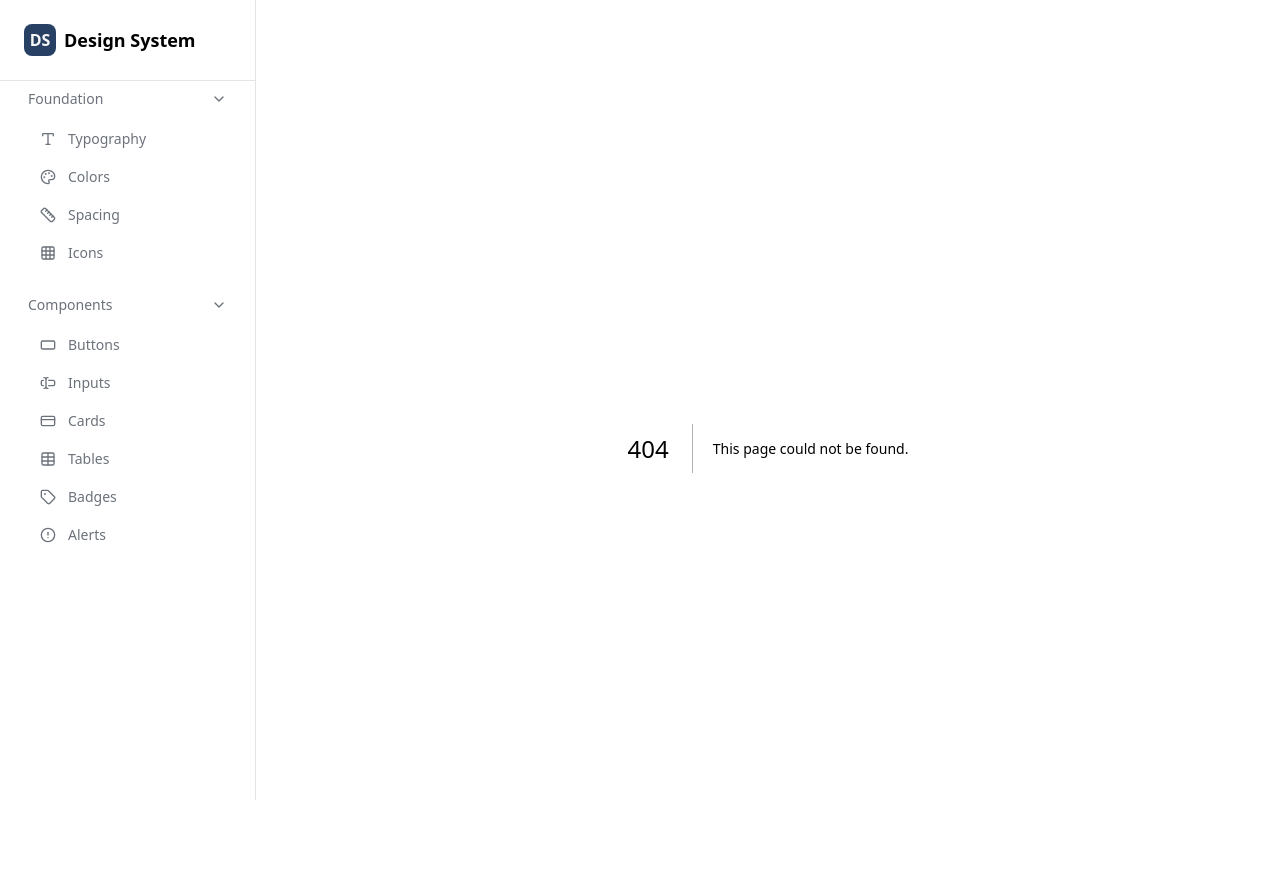
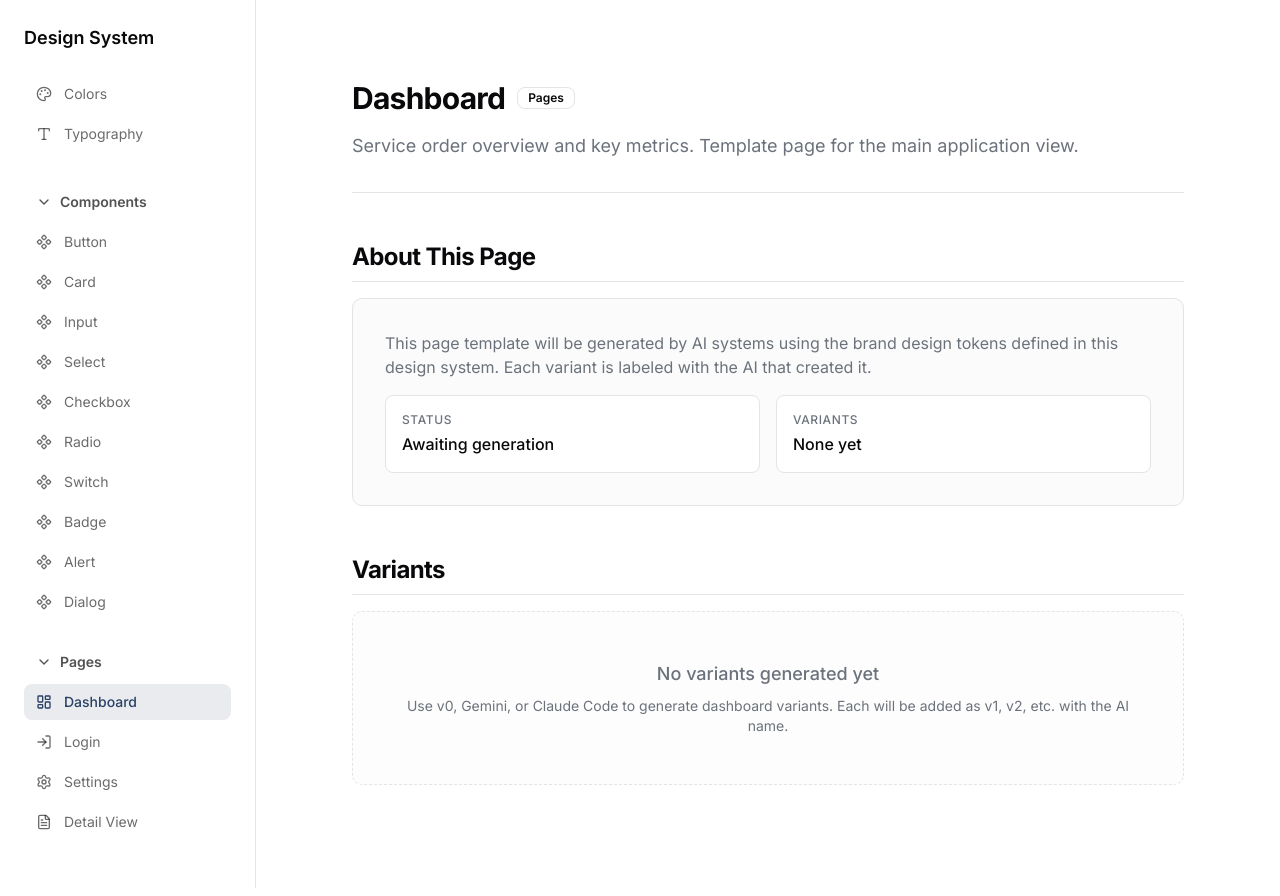
Before and after one commit to sftmlg/schmid-design-system, a Next.js app: page /pages/dashboard in a window 1280 px wide. Before the commit this address had no page. Built offline with nearby package versions, Linux system fonts and the light colour scheme.

Commit message:
Fix font rendering, add Font Families section, scaffold Pages

```diff
--- a/src/app/brand.css
+++ b/src/app/brand.css
@@ -46,10 +46,10 @@
 	/* Shapes */
 	--radius: 0.625rem;
 
-	/* Typography — references next/font CSS variables from layout.tsx */
-	--font-heading: var(--font-inter), ui-sans-serif, system-ui, sans-serif;
-	--font-body: var(--font-inter), ui-sans-serif, system-ui, sans-serif;
-	--font-mono: var(--font-jetbrains), ui-monospace, monospace;
+	/* Typography — use font names directly (next/font loads @font-face globally) */
+	--font-heading: 'Inter', ui-sans-serif, system-ui, sans-serif;
+	--font-body: 'Inter', ui-sans-serif, system-ui, sans-serif;
+	--font-mono: 'JetBrains Mono', ui-monospace, monospace;
 
 	/* Brand Metadata (used by overview page) */
 	--brand-name: 'Design System';
--- a/src/app/foundation/typography/page.tsx
+++ b/src/app/foundation/typography/page.tsx
@@ -11,6 +11,28 @@ export default function TypographyPage() {
 				description='Font families, heading hierarchy, body text styles, and type scale.'
 				badge='Foundation'
 			/>
+
+			<Section id='font-families' title='Font Families'>
+				<ComponentPreview>
+					<div className='grid grid-cols-1 md:grid-cols-3 gap-8'>
+						<div className='space-y-3'>
+							<p className='text-sm font-medium text-muted-foreground uppercase tracking-wider'>Heading</p>
+							<p className='text-4xl font-bold'>Inter</p>
+							<p className='text-sm text-muted-foreground'>Google Fonts</p>
+						</div>
+						<div className='space-y-3'>
+							<p className='text-sm font-medium text-muted-foreground uppercase tracking-wider'>Body</p>
+							<p className='text-4xl'>Inter</p>
+							<p className='text-sm text-muted-foreground'>Google Fonts</p>
+						</div>
+						<div className='space-y-3'>
+							<p className='text-sm font-medium text-muted-foreground uppercase tracking-wider'>Code</p>
+							<p className='text-4xl font-mono'>JetBrains Mono</p>
+							<p className='text-sm text-muted-foreground'>Google Fonts</p>
+						</div>
+					</div>
+				</ComponentPreview>
+			</Section>
 
 			<Section id='heading-elements' title='Heading Elements'>
 				<ComponentPreview>
--- a/src/app/globals.css
+++ b/src/app/globals.css
@@ -36,9 +36,8 @@
 	--radius-xl: calc(var(--radius) + 4px);
 	--radius-2xl: calc(var(--radius) + 8px);
 
-	/* Fonts */
+	/* Fonts — maps brand.css vars to Tailwind utilities */
 	--font-sans: var(--font-body);
-	--font-heading: var(--font-heading);
 	--font-mono: var(--font-mono);
 }
 
--- /dev/null
+++ b/src/app/pages/dashboard/page.tsx
@@ -0,0 +1,44 @@
+import { PageHeader } from '@/components/layout/page-header';
+import { Section } from '@/components/docs/section';
+
+export default function DashboardPage() {
+	return (
+		<div className='container mx-auto max-w-5xl py-8'>
+			<PageHeader
+				title='Dashboard'
+				description='Service order overview and key metrics. Template page for the main application view.'
+				badge='Pages'
+			/>
+
+			<Section id='about' title='About This Page'>
+				<div className='rounded-lg border bg-muted/40 p-8 space-y-4'>
+					<p className='text-muted-foreground'>
+						This page template will be generated by AI systems using the brand
+						design tokens defined in this design system. Each variant is labeled
+						with the AI that created it.
+					</p>
+					<div className='grid grid-cols-1 sm:grid-cols-2 gap-4'>
+						<div className='rounded-md border bg-background p-4 space-y-1'>
+							<p className='text-xs font-medium text-muted-foreground uppercase tracking-wider'>Status</p>
+							<p className='font-medium'>Awaiting generation</p>
+						</div>
+						<div className='rounded-md border bg-background p-4 space-y-1'>
+							<p className='text-xs font-medium text-muted-foreground uppercase tracking-wider'>Variants</p>
+							<p className='font-medium'>None yet</p>
+						</div>
+					</div>
+				</div>
+			</Section>
+
+			<Section id='variants' title='Variants'>
+				<div className='rounded-lg border border-dashed bg-muted/20 p-12 text-center space-y-2'>
+					<p className='text-lg font-medium text-muted-foreground'>No variants generated yet</p>
+					<p className='text-sm text-muted-foreground'>
+						Use v0, Gemini, or Claude Code to generate dashboard variants.
+						Each will be added as v1, v2, etc. with the AI name.
+					</p>
+				</div>
+			</Section>
+		</div>
+	);
+}
--- /dev/null
+++ b/src/app/pages/detail/page.tsx
@@ -0,0 +1,23 @@
+import { PageHeader } from '@/components/layout/page-header';
+import { Section } from '@/components/docs/section';
+
+export default function DetailPage() {
+	return (
+		<div className='container mx-auto max-w-5xl py-8'>
+			<PageHeader
+				title='Detail View'
+				description='Record detail and edit screen. Template page for viewing individual items.'
+				badge='Pages'
+			/>
+
+			<Section id='variants' title='Variants'>
+				<div className='rounded-lg border border-dashed bg-muted/20 p-12 text-center space-y-2'>
+					<p className='text-lg font-medium text-muted-foreground'>No variants generated yet</p>
+					<p className='text-sm text-muted-foreground'>
+						Use v0, Gemini, or Claude Code to generate detail view variants.
+					</p>
+				</div>
+			</Section>
+		</div>
+	);
+}
--- /dev/null
+++ b/src/app/pages/login/page.tsx
@@ -0,0 +1,23 @@
+import { PageHeader } from '@/components/layout/page-header';
+import { Section } from '@/components/docs/section';
+
+export default function LoginPage() {
+	return (
+		<div className='container mx-auto max-w-5xl py-8'>
+			<PageHeader
+				title='Login'
+				description='Authentication screen. Template page for user sign-in.'
+				badge='Pages'
+			/>
+
+			<Section id='variants' title='Variants'>
+				<div className='rounded-lg border border-dashed bg-muted/20 p-12 text-center space-y-2'>
+					<p className='text-lg font-medium text-muted-foreground'>No variants generated yet</p>
+					<p className='text-sm text-muted-foreground'>
+						Use v0, Gemini, or Claude Code to generate login page variants.
+					</p>
+				</div>
+			</Section>
+		</div>
+	);
+}
--- /dev/null
+++ b/src/app/pages/settings/page.tsx
@@ -0,0 +1,23 @@
+import { PageHeader } from '@/components/layout/page-header';
+import { Section } from '@/components/docs/section';
+
+export default function SettingsPage() {
+	return (
+		<div className='container mx-auto max-w-5xl py-8'>
+			<PageHeader
+				title='Settings'
+				description='Application settings and configuration. Template page for user preferences.'
+				badge='Pages'
+			/>
+
+			<Section id='variants' title='Variants'>
+				<div className='rounded-lg border border-dashed bg-muted/20 p-12 text-center space-y-2'>
+					<p className='text-lg font-medium text-muted-foreground'>No variants generated yet</p>
+					<p className='text-sm text-muted-foreground'>
+						Use v0, Gemini, or Claude Code to generate settings page variants.
+					</p>
+				</div>
+			</Section>
+		</div>
+	);
+}
--- a/src/components/layout/sidebar.tsx
+++ b/src/components/layout/sidebar.tsx
@@ -1,72 +1,66 @@
 'use client';
 
-import * as React from 'react';
+import { useState } from 'react';
 import Link from 'next/link';
 import { usePathname } from 'next/navigation';
+import { cn } from '@/lib/utils';
 import {
+	ChevronDown,
+	ChevronRight,
+	Palette,
 	Type,
-	Palette,
-	Ruler,
-	Grid3X3,
-	RectangleHorizontal,
-	TextCursorInput,
-	CreditCard,
-	Table,
-	Tag,
-	AlertCircle,
-	ChevronDown,
-	Menu,
-	X,
+	Component,
+	LayoutDashboard,
+	LogIn,
+	Settings,
+	FileText,
 } from 'lucide-react';
-import { cn } from '@/lib/utils';
 
-const foundationItems = [
-	{ name: 'Typography', href: '/foundation/typography', icon: Type },
-	{ name: 'Colors', href: '/foundation/colors', icon: Palette },
-	{ name: 'Spacing', href: '/foundation/spacing', icon: Ruler },
-	{ name: 'Icons', href: '/foundation/icons', icon: Grid3X3 },
+const componentItems = [
+	{ name: 'Button', href: '/components/button', icon: Component },
+	{ name: 'Card', href: '/components/card', icon: Component },
+	{ name: 'Input', href: '/components/input', icon: Component },
+	{ name: 'Select', href: '/components/select', icon: Component },
+	{ name: 'Checkbox', href: '/components/checkbox', icon: Component },
+	{ name: 'Radio', href: '/components/radio', icon: Component },
+	{ name: 'Switch', href: '/components/switch', icon: Component },
+	{ name: 'Badge', href: '/components/badge', icon: Component },
+	{ name: 'Alert', href: '/components/alert', icon: Component },
+	{ name: 'Dialog', href: '/components/dialog', icon: Component },
 ];
 
-const componentItems = [
-	{
-		name: 'Buttons',
-		href: '/components/buttons',
-		icon: RectangleHorizontal,
-	},
-	{ name: 'Inputs', href: '/components/inputs', icon: TextCursorInput },
-	{ name: 'Cards', href: '/components/cards', icon: CreditCard },
-	{ name: 'Tables', href: '/components/tables', icon: Table },
-	{ name: 'Badges', href: '/components/badges', icon: Tag },
-	{ name: 'Alerts', href: '/components/alerts', icon: AlertCircle },
+const pageItems = [
+	{ name: 'Dashboard', href: '/pages/dashboard', icon: LayoutDashboard },
+	{ name: 'Login', href: '/pages/login', icon: LogIn },
+	{ name: 'Settings', href: '/pages/settings', icon: Settings },
+	{ name: 'Detail View', href: '/pages/detail', icon: FileText },
 ];
 
-interface NavSectionProps {
+function NavSection({
+	title,
+	items,
+}: {
 	title: string;
-	items: typeof foundationItems;
-	defaultExpanded?: boolean;
-}
-
-function NavSection({ title, items, defaultExpanded = true }: NavSectionProps) {
+	items: { name: string; href: string; icon: any }[];
+}) {
 	const pathname = usePathname();
-	const [isExpanded, setIsExpanded] = React.useState(defaultExpanded);
+	const [isOpen, setIsOpen] = useState(true);
 
 	return (
-		<div className="space-y-1">
+		<div className='mb-6'>
 			<button
-				type="button"
-				onClick={() => setIsExpanded(!isExpanded)}
-				className="flex w-full items-center justify-between rounded-md px-3 py-2 text-sm font-medium text-muted-foreground hover:bg-accent hover:text-accent-foreground transition-colors"
+				onClick={() => setIsOpen(!isOpen)}
+				className='flex items-center w-full px-3 py-2 text-sm font-semibold text-foreground/70 hover:text-foreground transition-colors'
 			>
-				<span>{title}</span>
-				<ChevronDown
-					className={cn(
-						'h-4 w-4 transition-transform',
-						isExpanded ? 'transform rotate-0' : 'transform -rotate-90',
-					)}
-				/>
+				{isOpen ? (
+					<ChevronDown className='h-4 w-4 mr-2' />
+				) : (
+					<ChevronRight className='h-4 w-4 mr-2' />
+				)}
+				{title}
 			</button>
-			{isExpanded && (
-				<div className="space-y-0.5 pl-3">
+			{isOpen && (
+				<div className='mt-1 space-y-1'>
 					{items.map((item) => {
 						const Icon = item.icon;
 						const isActive = pathname === item.href;
@@ -75,14 +69,14 @@ function NavSection({ title, items, defaultExpanded = true }: NavSectionProps) {
 								key={item.href}
 								href={item.href}
 								className={cn(
-									'flex items-center gap-3 rounded-md px-3 py-2 text-sm transition-colors',
+									'flex items-center px-3 py-2 text-sm rounded-md transition-colors',
 									isActive
-										? 'bg-accent text-accent-foreground font-medium'
-										: 'text-muted-foreground hover:bg-accent hover:text-accent-foreground',
+										? 'bg-primary/10 text-primary font-medium'
+										: 'text-foreground/60 hover:text-foreground hover:bg-muted/50'
 								)}
 							>
-								<Icon className="h-4 w-4 flex-shrink-0" />
-								<span>{item.name}</span>
+								<Icon className='h-4 w-4 mr-3' />
+								{item.name}
 							</Link>
 						);
 					})}
@@ -93,63 +87,44 @@ function NavSection({ title, items, defaultExpanded = true }: NavSectionProps) {
 }
 
 export function Sidebar() {
-	const [isMobileOpen, setIsMobileOpen] = React.useState(false);
-
-	const sidebarContent = (
-		<div className="flex h-full flex-col">
-			<div className="flex items-center justify-between border-b p-6">
-				<Link href="/" className="flex items-center gap-2">
-					<div className="flex h-8 w-8 items-center justify-center rounded-md bg-primary text-primary-foreground font-bold">
-						DS
-					</div>
-					<span className="text-lg font-semibold">Design System</span>
-				</Link>
-				<button
-					type="button"
-					aria-label="Close navigation"
-					onClick={() => setIsMobileOpen(false)}
-					className="md:hidden"
-				>
-					<X className="h-5 w-5" />
-				</button>
-			</div>
-
-			<nav className="flex-1 space-y-4 px-4 pb-4 overflow-y-auto">
-				<NavSection title="Foundation" items={foundationItems} />
-				<NavSection title="Components" items={componentItems} />
-			</nav>
-		</div>
-	);
+	const pathname = usePathname();
 
 	return (
-		<>
-			<button
-				type="button"
-				aria-label="Open navigation"
-				onClick={() => setIsMobileOpen(true)}
-				className="fixed top-4 left-4 z-40 md:hidden rounded-md bg-background border p-2 shadow-md"
-			>
-				<Menu className="h-5 w-5" />
-			</button>
+		<aside className='w-64 border-r bg-background/95 backdrop-blur supports-[backdrop-filter]:bg-background/60'>
+			<div className='p-6'>
+				<h2 className='text-lg font-semibold mb-6'>Design System</h2>
+				<nav className='space-y-1'>
+					<Link
+						href='/'
+						className={cn(
+							'flex items-center px-3 py-2 text-sm rounded-md transition-colors',
+							pathname === '/'
+								? 'bg-primary/10 text-primary font-medium'
+								: 'text-foreground/60 hover:text-foreground hover:bg-muted/50'
+						)}
+					>
+						<Palette className='h-4 w-4 mr-3' />
+						Colors
+					</Link>
+					<Link
+						href='/typography'
+						className={cn(
+							'flex items-center px-3 py-2 text-sm rounded-md transition-colors',
+							pathname === '/typography'
+								? 'bg-primary/10 text-primary font-medium'
+								: 'text-foreground/60 hover:text-foreground hover:bg-muted/50'
+						)}
+					>
+						<Type className='h-4 w-4 mr-3' />
+						Typography
+					</Link>
+				</nav>
 
-			{isMobileOpen && (
-				<div
-					className="fixed inset-0 z-40 bg-background/80 backdrop-blur-sm md:hidden"
-					onClick={() => setIsMobileOpen(false)}
-				/>
-			)}
-
-			<aside
-				className={cn(
-					'fixed left-0 top-0 z-50 h-full w-64 border-r bg-background transition-transform duration-300 md:translate-x-0',
-					isMobileOpen ? 'translate-x-0' : '-translate-x-full',
-				)}
-			>
-				{sidebarContent}
-			</aside>
-
-			{/* Spacer to offset main content on desktop (sidebar is fixed) */}
-			<div className="hidden md:block w-64 flex-shrink-0" />
-		</>
+				<div className='mt-8'>
+					<NavSection title='Components' items={componentItems} />
+					<NavSection title='Pages' items={pageItems} />
+				</div>
+			</div>
+		</aside>
 	);
 }
```
